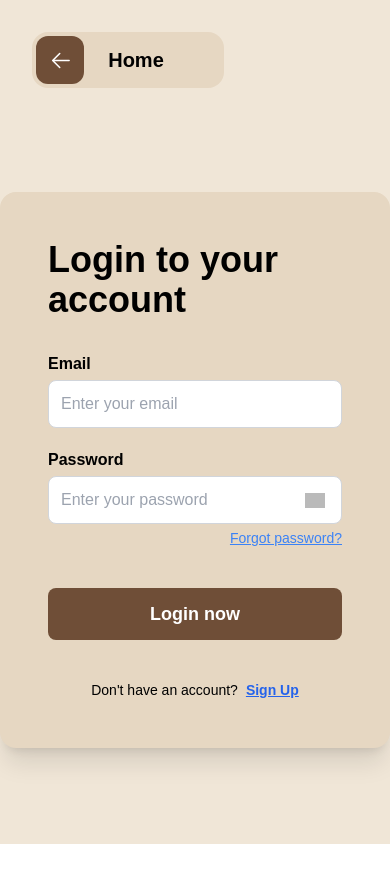
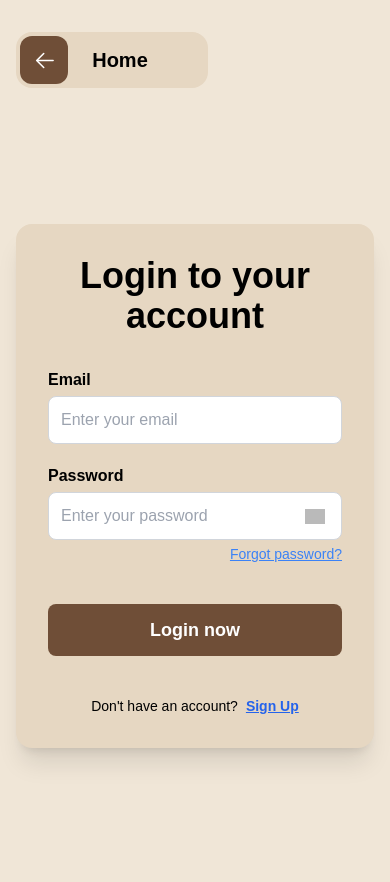
Before and after one commit to yuliyakim01/coffee-shop, a React app: page /login in a window 390 px wide. Shown: the top 882 px of the page. Before the commit the page ends 844 px from the top, so only its background shows below. Built offline with nearby package versions, Linux system fonts and the light colour scheme; grey boxes are pictures that could not be loaded; what @commercetools/platform-sdk, @commercetools/sdk-client-v2 would draw is missing.

Commit message:
style: make login/registration pages responsive so back button does not overlap

```diff
--- a/src/pages/Login.tsx
+++ b/src/pages/Login.tsx
@@ -5,14 +5,18 @@ import UserRedirect from '@/utils/useRedirect';
 
 const LoginPage: React.FC = (): ReactElement => {
   return (
-    <div className="min-h-screen flex items-center justify-center bg-[#f0e6d7]">
+    <div className="min-h-screen bg-[#f0e6d7] px-4 py-8">
       <UserRedirect />
-      <div className="flex flex-col items-center w-[40rem] p-12 bg-[#e6d7c2] rounded-2xl shadow-xl mt-24">
-        <div className="fixed top-8 left-8 z-50">
-          <BackButton />
+      <div className="w-full max-w-7xl mx-auto mb-6">
+        <BackButton />
+      </div>
+      <div className="flex items-center justify-center min-h-[calc(100vh-6rem)]">
+        <div className="w-full max-w-xl bg-[#e6d7c2] rounded-2xl shadow-xl p-8">
+          <h1 className="font-semibold text-4xl mb-8 text-center">Login to your account</h1>
+          <div className="w-full max-w-md mx-auto">
+            <LoginFormComponent />
+          </div>
         </div>
-        <h1 className="font-semibold text-4xl mb-8">Login to your account</h1>
-        <LoginFormComponent />
       </div>
     </div>
   );
--- a/src/pages/Registration.tsx
+++ b/src/pages/Registration.tsx
@@ -4,13 +4,15 @@ import RegistrationFormComponent from '@/components/Login-registration-component
 
 const Register: React.FC = () => {
   return (
-    <div className="min-h-screen flex items-center justify-center bg-[#f0e6d7]">
-      <div className="flex flex-col items-center w-[40rem] p-12 bg-[#e6d7c2] rounded-2xl shadow-xl mt-10">
-        <div className="fixed top-8 left-8 z-50">
-          <BackButton />
-        </div>
-        <h1 className="font-semibold text-4xl mb-8">Create an account</h1>
+    <div className="min-h-screen bg-[#f0e6d7] px-4 py-12">
+      {/* Back Button aligned to the left at the top */}
+      <div className="w-full max-w-7xl mx-auto mb-6">
+        <BackButton />
+      </div>
 
+      {/* Registration Form centered below */}
+      <div className="w-full max-w-3xl mx-auto bg-[#e6d7c2] rounded-2xl shadow-xl p-8">
+        <h1 className="font-semibold text-4xl mb-8 text-center">Create an account</h1>
         <RegistrationFormComponent />
       </div>
     </div>
```
